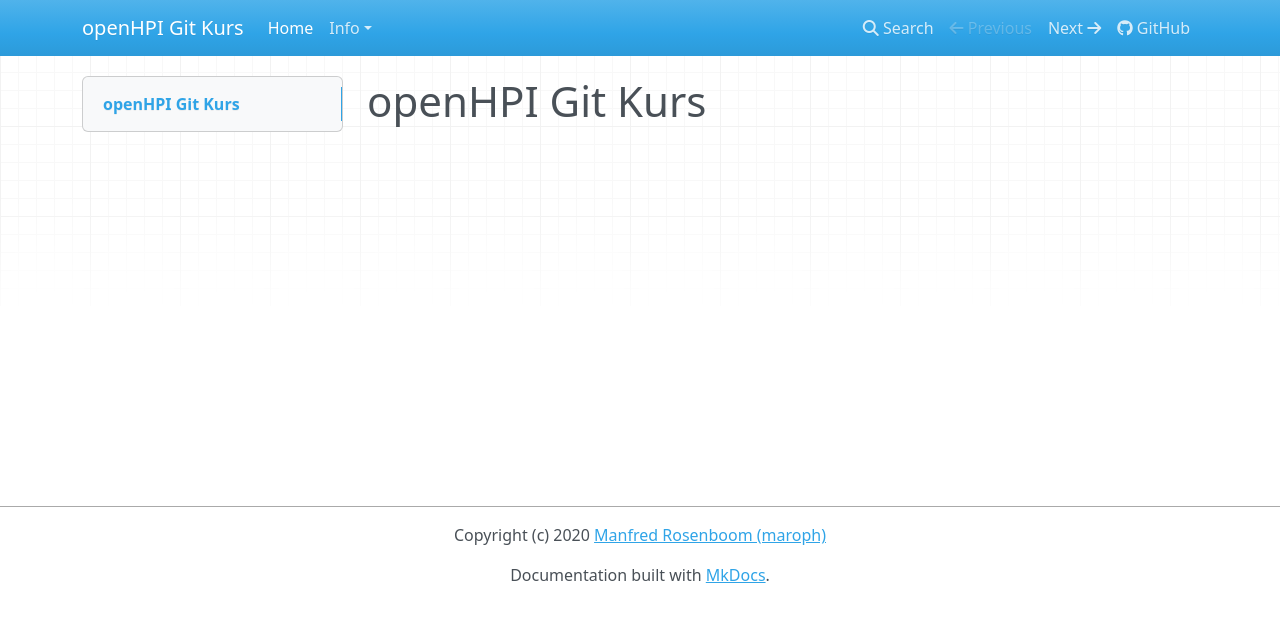
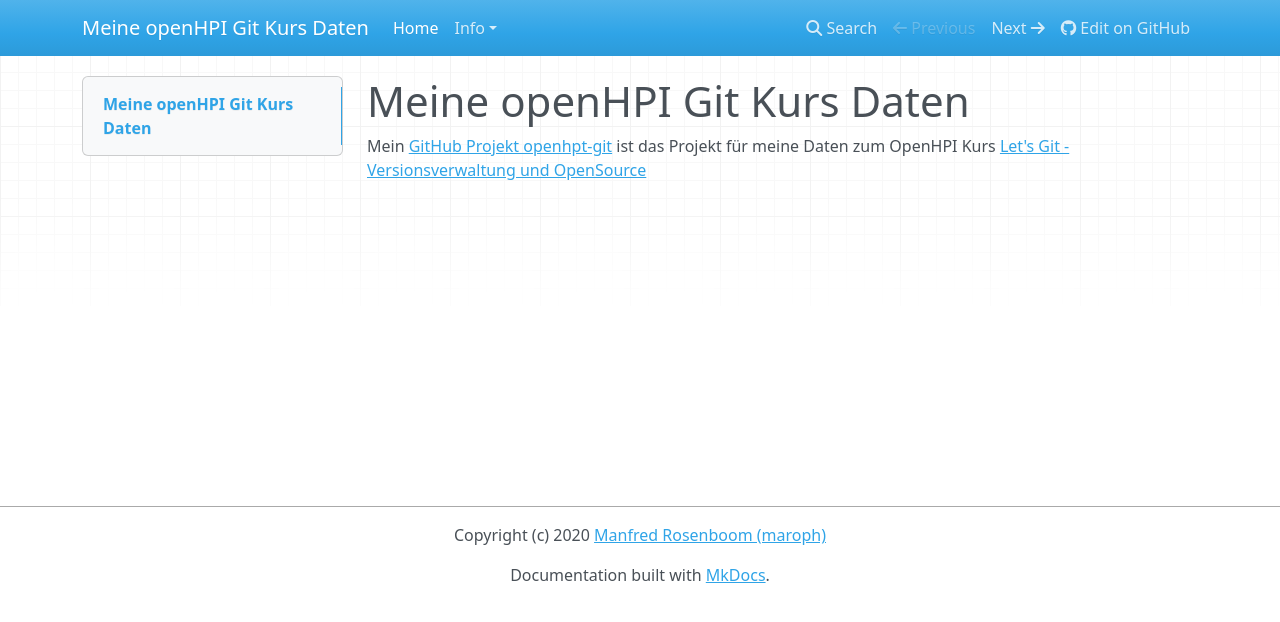
Before and after one commit to suwanni/openhpi-git, an MkDocs documentation site: the page built from docs-src/index.md, in a window 1280 px wide. Shown: the top 622 px of the page. Built offline with MkDocs 1.6.1, drawn with Linux system fonts in a browser that asks for light colours; nearby versions of some CDN libraries.

Commit message:
Etwas Text auf der Hauptseite

```diff
--- a/docs-src/index.md
+++ b/docs-src/index.md
@@ -1 +1,4 @@
-# openHPI Git Kurs
+# Meine openHPI Git Kurs Daten
+Mein [GitHub Projekt openhpt-git](https://github.com/maroph/openhpi-git/) ist das
+Projekt für meine Daten zum OpenHPI Kurs
+[Let's Git - Versionsverwaltung und OpenSource](https://open.hpi.de/courses/git2020)
--- a/docs/404.html
+++ b/docs/404.html
@@ -8,7 +8,7 @@
         <meta name="author" content="Manfred Rosenboom (maroph)">
 
         <link rel="shortcut icon" href="/openhpi-git/img/favicon.ico">
-        <title>openHPI Git Kurs</title>
+        <title>Meine openHPI Git Kurs Daten</title>
         <link href="/openhpi-git/css/bootstrap.min.css" rel="stylesheet">
         <link href="/openhpi-git/css/font-awesome.min.css" rel="stylesheet">
         <link href="/openhpi-git/css/base.css" rel="stylesheet">
@@ -23,7 +23,7 @@
     <body>
         <div class="navbar fixed-top navbar-expand-lg navbar-dark bg-primary">
             <div class="container">
-                <a class="navbar-brand" href="/openhpi-git/.">openHPI Git Kurs</a>
+                <a class="navbar-brand" href="/openhpi-git/.">Meine openHPI Git Kurs Daten</a>
                 <!-- Expander button -->
                 <button type="button" class="navbar-toggler" data-toggle="collapse" data-target="#navbar-collapse">
                     <span class="navbar-toggler-icon"></span>
--- a/docs/info/license.html
+++ b/docs/info/license.html
@@ -8,7 +8,7 @@
         <meta name="author" content="Manfred Rosenboom (maroph)">
         <link rel="canonical" href="https://maroph.github.io/openhpi-git/info/license.html">
         <link rel="shortcut icon" href="../img/favicon.ico">
-        <title>License - openHPI Git Kurs</title>
+        <title>License - Meine openHPI Git Kurs Daten</title>
         <link href="../css/bootstrap.min.css" rel="stylesheet">
         <link href="../css/font-awesome.min.css" rel="stylesheet">
         <link href="../css/base.css" rel="stylesheet">
@@ -23,7 +23,7 @@
     <body>
         <div class="navbar fixed-top navbar-expand-lg navbar-dark bg-primary">
             <div class="container">
-                <a class="navbar-brand" href="..">openHPI Git Kurs</a>
+                <a class="navbar-brand" href="..">Meine openHPI Git Kurs Daten</a>
                 <!-- Expander button -->
                 <button type="button" class="navbar-toggler" data-toggle="collapse" data-target="#navbar-collapse">
                     <span class="navbar-toggler-icon"></span>
@@ -72,7 +72,7 @@
                                 </a>
                             </li>
                             <li class="nav-item">
-                                <a href="https://github.com/maroph/openhpi-git/" class="nav-link"><i class="fa fa-github"></i> GitHub</a>
+                                <a href="https://github.com/maroph/openhpi-git/blob/master/docs-src/info/license.md" class="nav-link"><i class="fa fa-github"></i> Edit on GitHub</a>
                             </li>
                     </ul>
                 </div>
--- a/docs/info/sources.html
+++ b/docs/info/sources.html
@@ -8,7 +8,7 @@
         <meta name="author" content="Manfred Rosenboom (maroph)">
         <link rel="canonical" href="https://maroph.github.io/openhpi-git/info/sources.html">
         <link rel="shortcut icon" href="../img/favicon.ico">
-        <title>Sources - openHPI Git Kurs</title>
+        <title>Sources - Meine openHPI Git Kurs Daten</title>
         <link href="../css/bootstrap.min.css" rel="stylesheet">
         <link href="../css/font-awesome.min.css" rel="stylesheet">
         <link href="../css/base.css" rel="stylesheet">
@@ -23,7 +23,7 @@
     <body>
         <div class="navbar fixed-top navbar-expand-lg navbar-dark bg-primary">
             <div class="container">
-                <a class="navbar-brand" href="..">openHPI Git Kurs</a>
+                <a class="navbar-brand" href="..">Meine openHPI Git Kurs Daten</a>
                 <!-- Expander button -->
                 <button type="button" class="navbar-toggler" data-toggle="collapse" data-target="#navbar-collapse">
                     <span class="navbar-toggler-icon"></span>
@@ -72,7 +72,7 @@
                                 </a>
                             </li>
                             <li class="nav-item">
-                                <a href="https://github.com/maroph/openhpi-git/" class="nav-link"><i class="fa fa-github"></i> GitHub</a>
+                                <a href="https://github.com/maroph/openhpi-git/blob/master/docs-src/info/sources.md" class="nav-link"><i class="fa fa-github"></i> Edit on GitHub</a>
                             </li>
                     </ul>
                 </div>
--- a/docs/search/search_index.json
+++ b/docs/search/search_index.json
@@ -1 +1 @@
-{"config":{"lang":["en"],"min_search_length":3,"prebuild_index":false,"separator":"[\\s\\-]+"},"docs":[{"location":"index.html","text":"openHPI Git Kurs","title":"Home"},{"location":"index.html#openhpi-git-kurs","text":"","title":"openHPI Git Kurs"},{"location":"info/license.html","text":"License This work is licensed under a Creative Commons Attribution 4.0 International License","title":"License"},{"location":"info/license.html#license","text":"This work is licensed under a Creative Commons Attribution 4.0 International License","title":"License"},{"location":"info/sources.html","text":"Sources This site is build with mkdocs .","title":"Sources"},{"location":"info/sources.html#sources","text":"This site is build with mkdocs .","title":"Sources"}]}
+{"config":{"lang":["en"],"min_search_length":3,"prebuild_index":false,"separator":"[\\s\\-]+"},"docs":[{"location":"index.html","text":"Meine openHPI Git Kurs Daten Mein GitHub Projekt openhpt-git ist das Projekt f\u00fcr meine Daten zum OpenHPI Kurs Let's Git - Versionsverwaltung und OpenSource","title":"Home"},{"location":"index.html#meine-openhpi-git-kurs-daten","text":"Mein GitHub Projekt openhpt-git ist das Projekt f\u00fcr meine Daten zum OpenHPI Kurs Let's Git - Versionsverwaltung und OpenSource","title":"Meine openHPI Git Kurs Daten"},{"location":"info/license.html","text":"License This work is licensed under a Creative Commons Attribution 4.0 International License","title":"License"},{"location":"info/license.html#license","text":"This work is licensed under a Creative Commons Attribution 4.0 International License","title":"License"},{"location":"info/sources.html","text":"Sources This site is build with mkdocs .","title":"Sources"},{"location":"info/sources.html#sources","text":"This site is build with mkdocs .","title":"Sources"}]}
--- a/mkdocs.yml
+++ b/mkdocs.yml
@@ -1,4 +1,4 @@
-site_name: openHPI Git Kurs
+site_name: Meine openHPI Git Kurs Daten
 site_url: https://maroph.github.io/openhpi-git/
 site_description: Meine openHPI Git Kurs Daten
 site_author: Manfred Rosenboom (maroph)
@@ -8,8 +8,9 @@ repo_url: https://github.com/maroph/openhpi-git/
 # editable version
 # edit_uri: "edit/master/docs-src"
 # view readonly version
-# edit_uri: "blob/master/docs-src"
-edit_uri: ""
+edit_uri: "blob/master/docs-src"
+# link to the GitHub project page
+# edit_uri: ""
 
 theme:
     name: mkdocs
```
Also changed, not shown: docs/index.html (+8 -5 lines), 1 other file.
